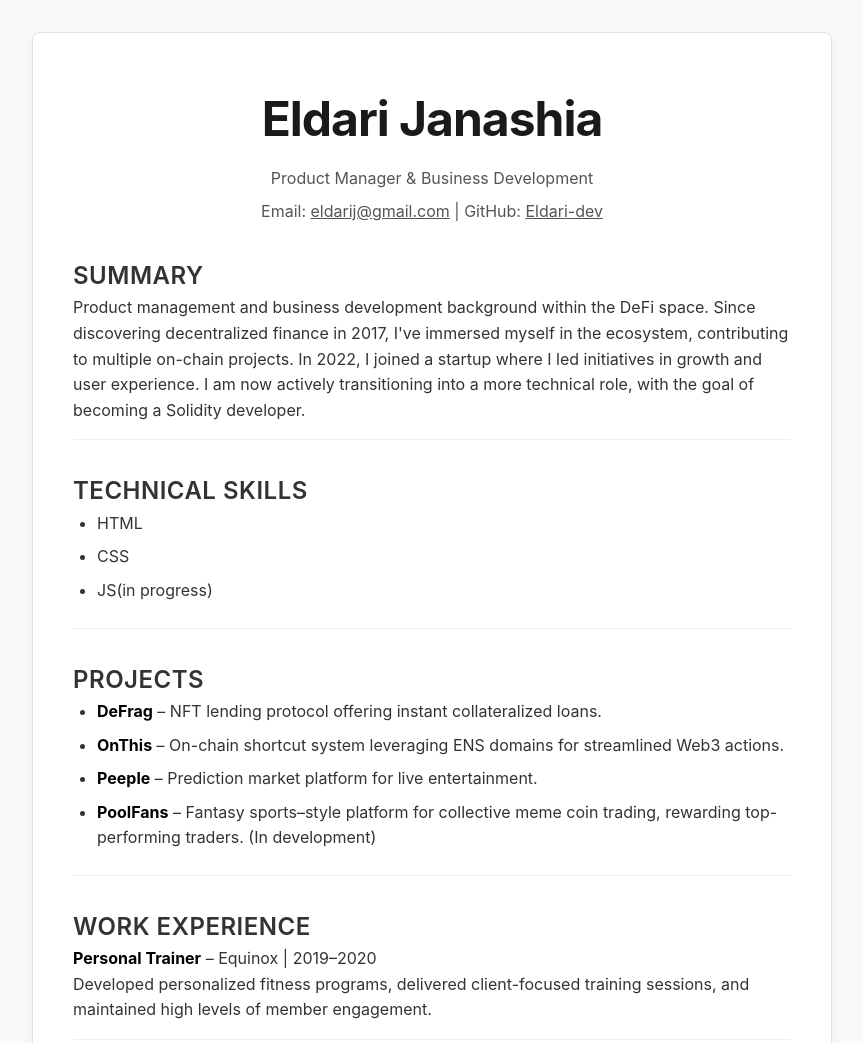
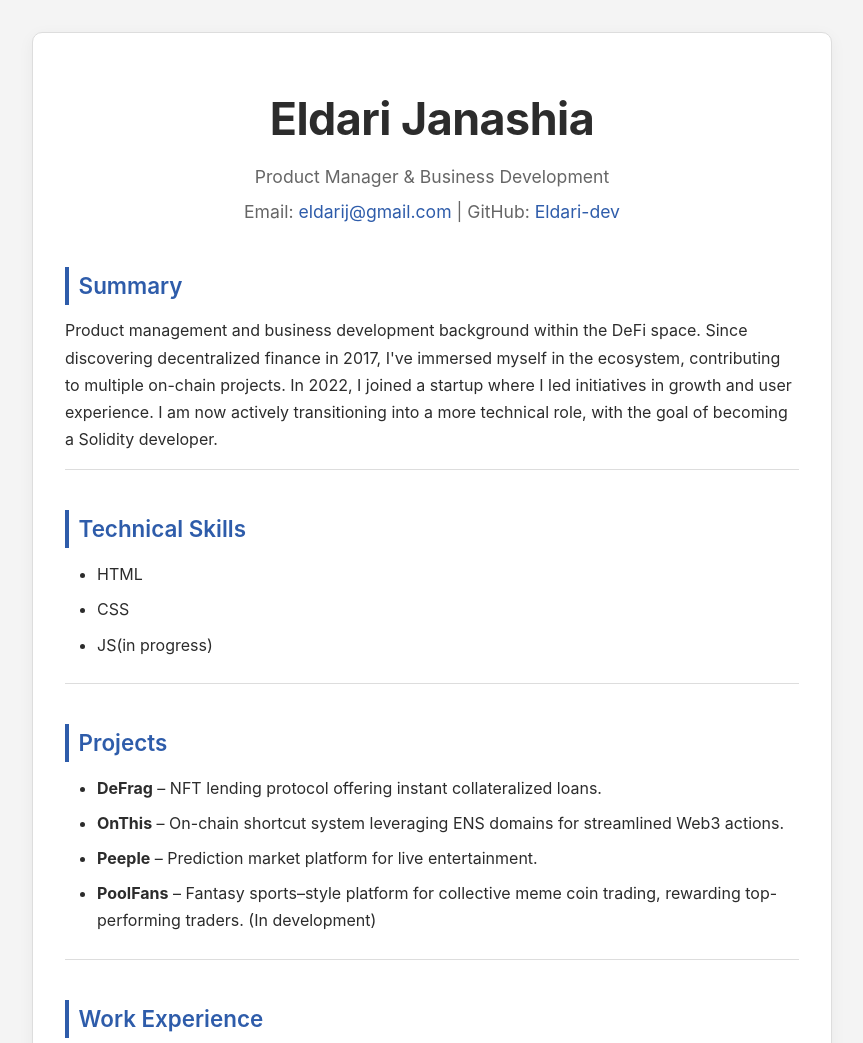
Before and after one commit to Eldari-dev/eldari, a plain HTML site: page index.html in a window 1280 px wide. Shown: the top 1043 px of the page, without its empty margins (208-1071 px from the left). Drawn offline with Linux system fonts and the light colour scheme.

Commit message:
Update styles.css

```diff
--- a/styles.css
+++ b/styles.css
@@ -4,67 +4,82 @@
   box-sizing: border-box;
 }
 
+:root {
+  --bg: #f4f4f4;
+  --text: #2c2c2c;
+  --muted: #666;
+  --primary: #2e5caa;
+  --border: #ddd;
+  --white: #ffffff;
+  --shadow: rgba(0, 0, 0, 0.05);
+}
+
 body {
   font-family: 'Inter', 'Segoe UI', Tahoma, Geneva, Verdana, sans-serif;
-  background-color: #f9f9f9;
-  color: #333;
-  line-height: 1.6;
+  background-color: var(--bg);
+  color: var(--text);
+  line-height: 1.7;
   padding: 2rem;
 }
 
 .container {
   max-width: 800px;
   margin: 0 auto;
-  background: #fff;
-  border-radius: 8px;
-  box-shadow: 0 4px 12px rgba(0, 0, 0, 0.05);
-  padding: 3rem 2.5rem;
-  border: 1px solid #e0e0e0;
+  background-color: var(--white);
+  padding: 3rem 2rem;
+  border-radius: 10px;
+  box-shadow: 0 4px 16px var(--shadow);
+  border: 1px solid var(--border);
 }
 
 header {
   text-align: center;
-  margin-bottom: 2rem;
+  margin-bottom: 2.5rem;
 }
 
 header h1 {
-  font-size: 3rem;
-  letter-spacing: -1px;
+  font-size: 2.8rem;
   font-weight: 700;
-  color: #1a1a1a;
+  letter-spacing: -0.5px;
+  color: var(--text);
+  margin-bottom: 0.3rem;
 }
 
 header p {
-  margin: 0.5rem 0;
-  font-size: 1rem;
-  color: #555;
+  color: var(--muted);
+  font-size: 1.1rem;
+  margin: 0.3rem 0;
 }
 
 a {
-  color: var(--accent);
+  color: var(--primary);
+  text-decoration: none;
   transition: color 0.3s ease;
 }
 
 a:hover {
-  color: #e55b00;
+  color: #1f437d;
 }
 
 section {
-  border-bottom: 1px solid #eee;
+  margin-bottom: 2.5rem;
   padding-bottom: 1rem;
-  margin-bottom: 2rem;
+  border-bottom: 1px solid var(--border);
 }
 
 section h2 {
-  border-bottom: 2px solid var(--accent);
-  color: var(--accent);
+  font-size: 1.4rem;
+  margin-bottom: 0.8rem;
   font-weight: 600;
-  text-transform: uppercase;
-  letter-spacing: 0.5px;
+  color: var(--primary);
+  border-left: 4px solid var(--primary);
+  padding-left: 0.6rem;
 }
 
 ul {
   margin-left: 1.5rem;
+  list-style-type: disc;
+  padding-left: 0.5rem;
 }
 
 li {
@@ -72,5 +87,12 @@ li {
 }
 
 strong {
-  color: #000;
+  color: var(--text);
 }
+
+footer {
+  text-align: center;
+  color: var(--muted);
+  font-size: 0.9rem;
+  margin-top: 2rem;
+}
```
